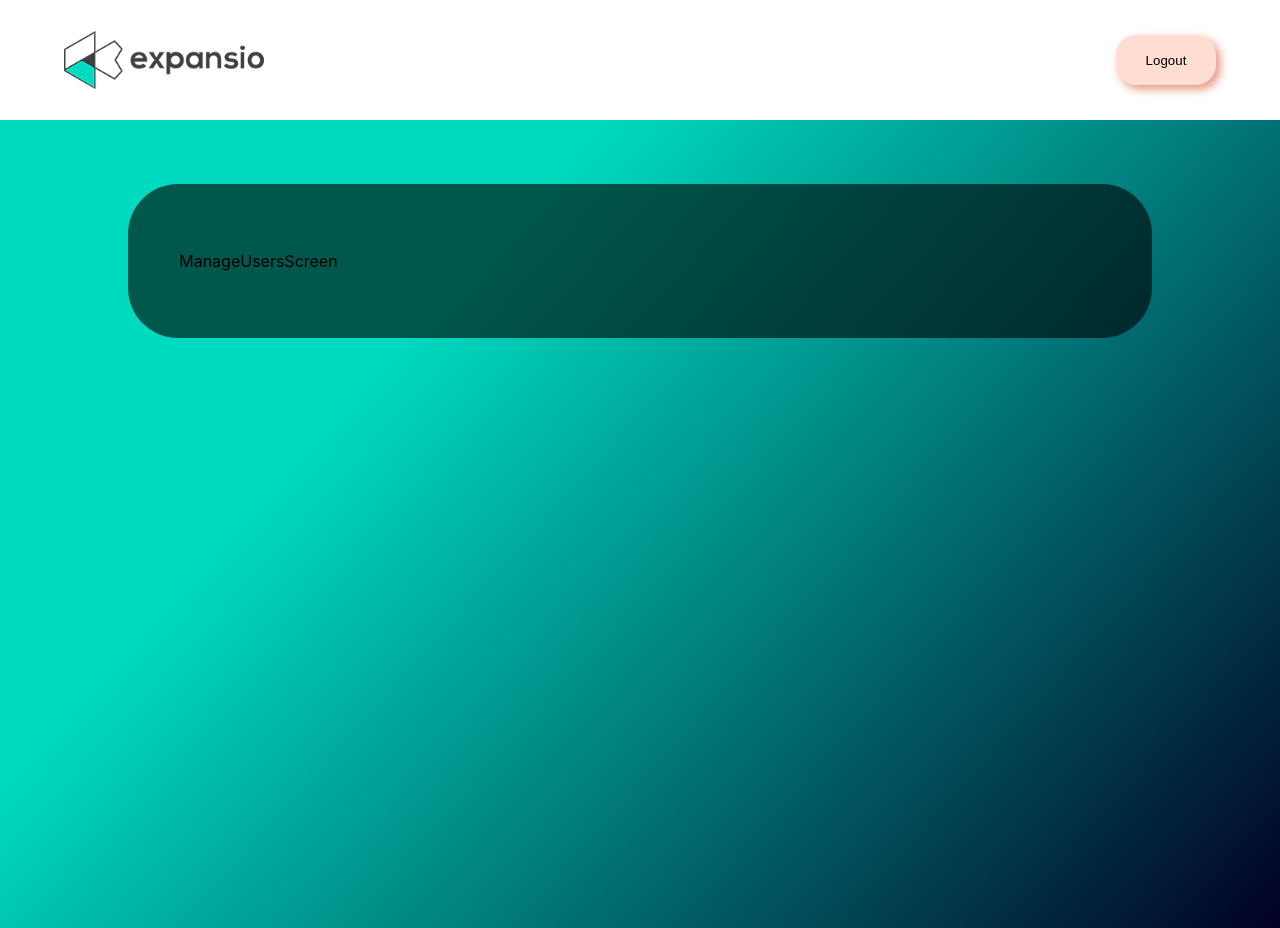
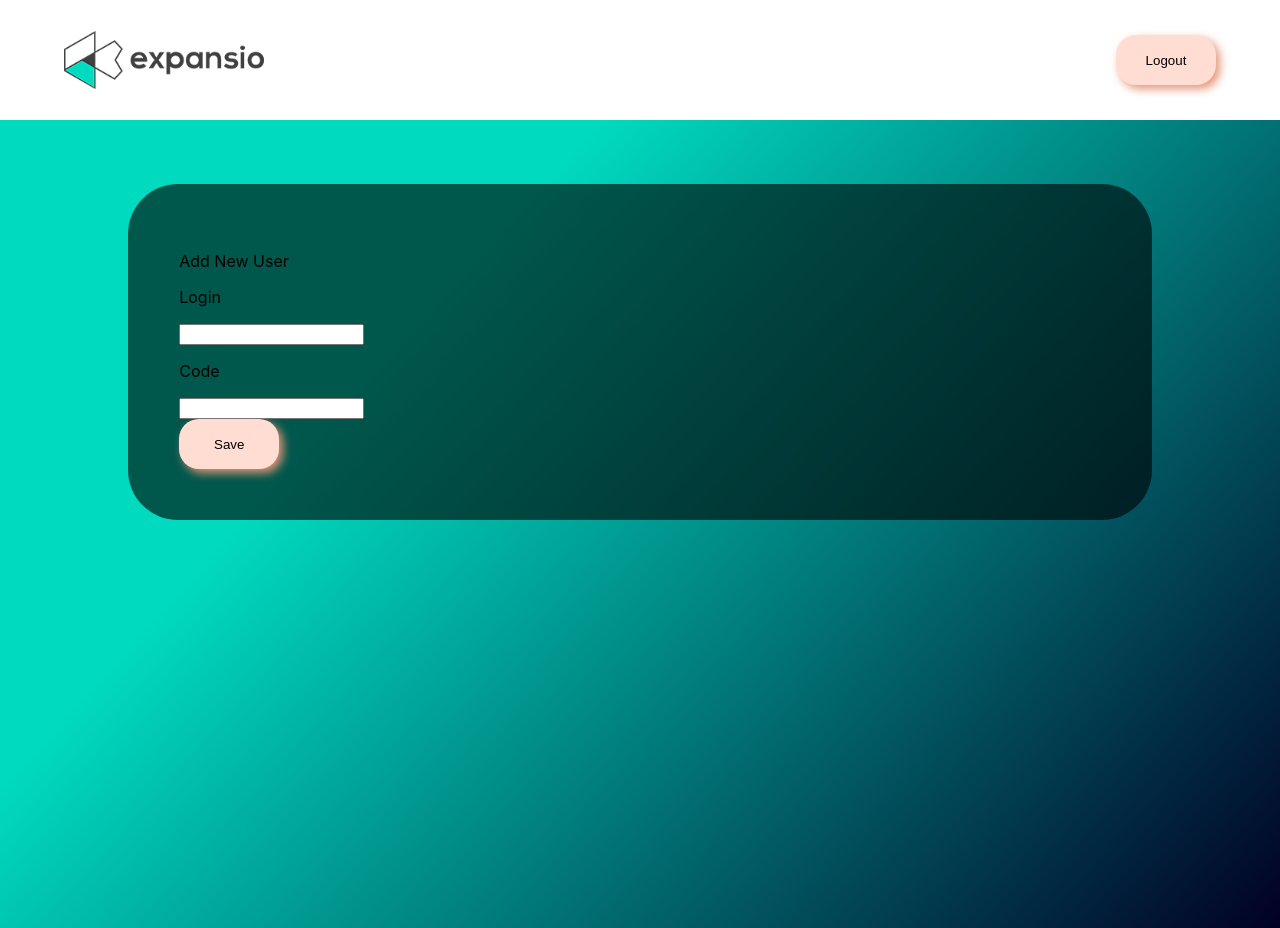
Before and after one commit to wojciechnowaczyk/quizz_app, a React (Create React App) app in the folder quiz_app/: page /dashboard/users in a window 1280 px wide. Built offline with nearby package versions, Linux system fonts and the light colour scheme.

Commit message:
Adding users form was implemented

```diff
--- a/quiz_app/src/components/inputWithLabel.js
+++ b/quiz_app/src/components/inputWithLabel.js
@@ -1,8 +1,11 @@
 import React from 'react';
 
-const InputWithLabel = () => {
+const InputWithLabel = ({label, id,onChange}) => {
     return(
-        <div>InputWithLabel</div>
+        <>
+            <p>{label}</p>
+            <input  id={id} name={id} onChange={(e) => onChange(e.target.value)}/>
+        </>
     )
 }
 
--- a/quiz_app/src/routing.js
+++ b/quiz_app/src/routing.js
@@ -2,7 +2,7 @@ import React from 'react';
 import { Routes, Route } from "react-router-dom";
 import Dashboard from './screens/dashboard';
 import MainScreen from './screens/mainScreen';
-import ManageUsersScreen from './screens/manageUsersScreen';
+import ManageUsersScreen from './screens/dashboard/manageUsers';
 import SeeFulffiledQuizzesScreen from './screens/seeFulfilledQuizzesScreen';
 import AddNewQuestionScreen from './screens/addNewQuestionScreen';
 
--- /dev/null
+++ b/quiz_app/src/screens/dashboard/manageUsers/components/addUserForm.js
@@ -0,0 +1,23 @@
+import React, {useState} from "react";
+import styled from  "styled-components";
+import InputWithLabel from "../../../../components/inputWithLabel";
+import Button from "../../../../components/button";
+
+const AddUserForm = () => {
+    const [login, setLogin] = useState('');
+    const [code, setCode] = useState('')
+
+    const handleSubmit = () => {
+        console.log(login);
+        console.log(code);
+    }
+    return(
+        <>
+            <InputWithLabel label="Login" id="loginField" onChange={setLogin}/>
+            <InputWithLabel label="Code" id="codeField" onChange={setCode}/>
+            <Button title="Save" onPress={handleSubmit} />
+        </>
+    )
+}
+
+export default AddUserForm;
--- /dev/null
+++ b/quiz_app/src/screens/dashboard/manageUsers/index.js
@@ -0,0 +1,14 @@
+import React from 'react';
+import DashboardLayout from '../../../components/dashboardLayout';
+import AddUserForm from './components/addUserForm';
+
+const ManageUsersScreen = () =>{
+    return(
+        <DashboardLayout>
+            <p>Add New User</p>
+            <AddUserForm />
+        </DashboardLayout>
+    )
+}
+
+export default ManageUsersScreen;
--- a/quiz_app/src/screens/manageUsersScreen.js
+++ /dev/null
@@ -1,12 +0,0 @@
-import React from 'react';
-import DashboardLayout from '../components/dashboardLayout';
-
-const ManageUsersScreen = () =>{
-    return(
-        <DashboardLayout>
-            <p>ManageUsersScreen</p>
-        </DashboardLayout>
-    )
-}
-
-export default ManageUsersScreen;
```
Also changed, not shown: quiz_app/src/screens/dashboard/manageUsers/components/usersList.js (added).
